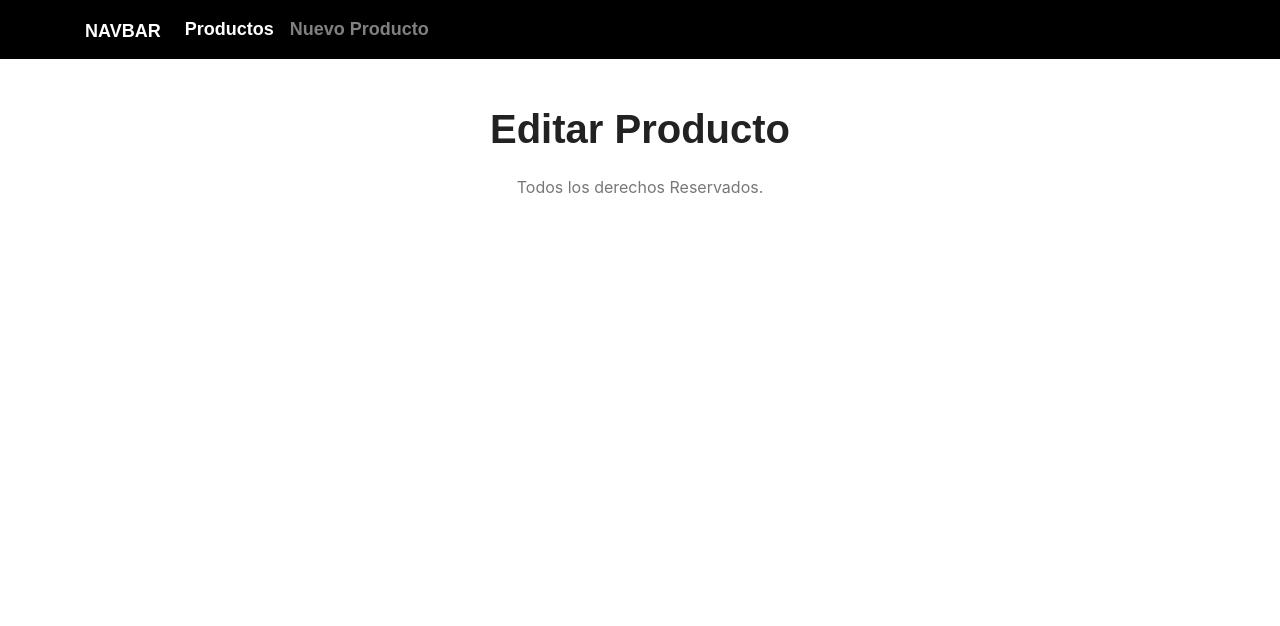
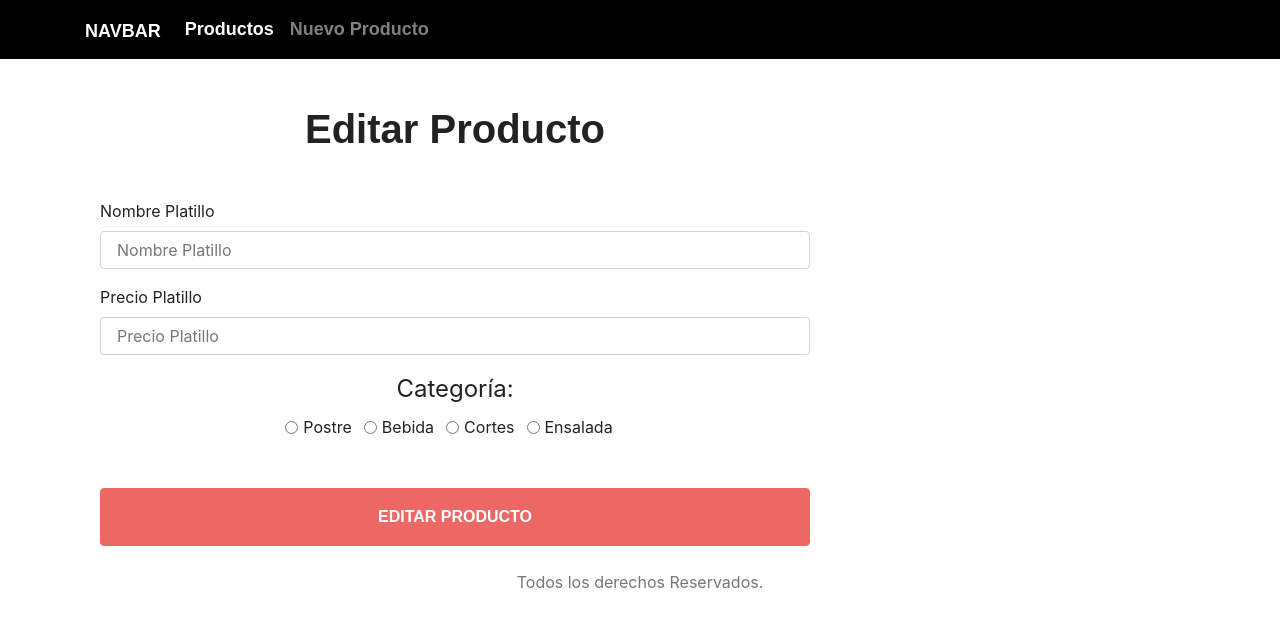
Before and after one commit to armandoltx/router-crud-react, a React (Create React App) app: page /productos/editar/1 in a window 1280 px wide. Shown: the top 626 px of the page. Built offline with nearby package versions, Linux system fonts and the light colour scheme; data requests are answered from the project's data file; a web font is replaced by a local one.

Commit message:
Agregando el formulario para editar productos, se ha copiado y ajustado

```diff
--- a/src/components/EditarProducto.js
+++ b/src/components/EditarProducto.js
@@ -1,10 +1,110 @@
-import React from 'react';
+import React, { useState } from 'react';
+import Error from './Error';
 
 const EditarProducto = () => {
+
+  //state
+  const [ nombrePlatillo, guardarNombre ] = useState('');
+  const [ precioPlatillo, guardarPrecio ] = useState('');
+  const [ categoria, guardarCategoria ] = useState('');
+  const [ error, guardarError ] = useState(false);
+
+
+  const editarProducto = (e) => {}
+
+  const leerValorRadioCategoria = (e) => {
+    guardarCategoria(e.target.value);
+  }
+
+
   return (
-    <h1 className="text-center">
-      Editar Producto
-    </h1>
+    <div className="col-md-8 mx-uto">
+      <h1 className="text-center">Editar Producto</h1>
+
+      { (error) ? <Error mensaje='Todos los campos son obligatorios' /> : null }
+
+
+      <form
+          className="mt-5"
+          onSubmit={editarProducto}
+      >
+          <div className="form-group">
+              <label>Nombre Platillo</label>
+              <input
+                  type="text"
+                  className="form-control"
+                  name="nombre"
+                  placeholder="Nombre Platillo"
+              />
+          </div>
+
+          <div className="form-group">
+              <label>Precio Platillo</label>
+              <input
+                  type="number"
+                  className="form-control"
+                  name="precio"
+                  placeholder="Precio Platillo"
+              />
+          </div>
+
+          <legend className="text-center">Categoría:</legend>
+          <div className="text-center">
+          <div className="form-check form-check-inline">
+              <input
+                  className="form-check-input"
+                  type="radio"
+                  name="categoria"
+                  value="postre"
+                  onChange={leerValorRadioCategoria}
+              />
+              <label className="form-check-label">
+                  Postre
+              </label>
+          </div>
+          <div className="form-check form-check-inline">
+              <input
+                  className="form-check-input"
+                  type="radio"
+                  name="categoria"
+                  value="bebida"
+                  onChange={leerValorRadioCategoria}
+              />
+              <label className="form-check-label">
+                  Bebida
+              </label>
+          </div>
+
+          <div className="form-check form-check-inline">
+              <input
+                  className="form-check-input"
+                  type="radio"
+                  name="categoria"
+                  value="cortes"
+                  onChange={leerValorRadioCategoria}
+              />
+              <label className="form-check-label">
+                  Cortes
+              </label>
+          </div>
+
+          <div className="form-check form-check-inline">
+              <input
+                  className="form-check-input"
+                  type="radio"
+                  name="categoria"
+                  value="ensalada"
+                  onChange={leerValorRadioCategoria}
+              />
+              <label className="form-check-label">
+                  Ensalada
+              </label>
+          </div>
+          </div>
+
+          <input type="submit" className="font-weight-bold text-uppercase mt-5 btn btn-primary btn-block py-3" value="Editar Producto" />
+      </form>
+    </div>
   );
 };
 
--- a/src/components/Header.js
+++ b/src/components/Header.js
@@ -5,7 +5,7 @@
   return (
     <nav className="navbar navbar-expand-lg navbar-dark bg-dark">
       <div className="container">
-        <Link to="/productos" className="navbar-brand">Navbar</Link>
+        <Link to='/productos' className="navbar-brand">Navbar</Link>
         <button className="navbar-toggler" type="button" data-toggle="collapse" data-target="#navbarColor02" aria-controls="navbarColor02" aria-expanded="false" aria-label="Toggle navigation">
           <span className="navbar-toggler-icon"></span>
         </button>
```
